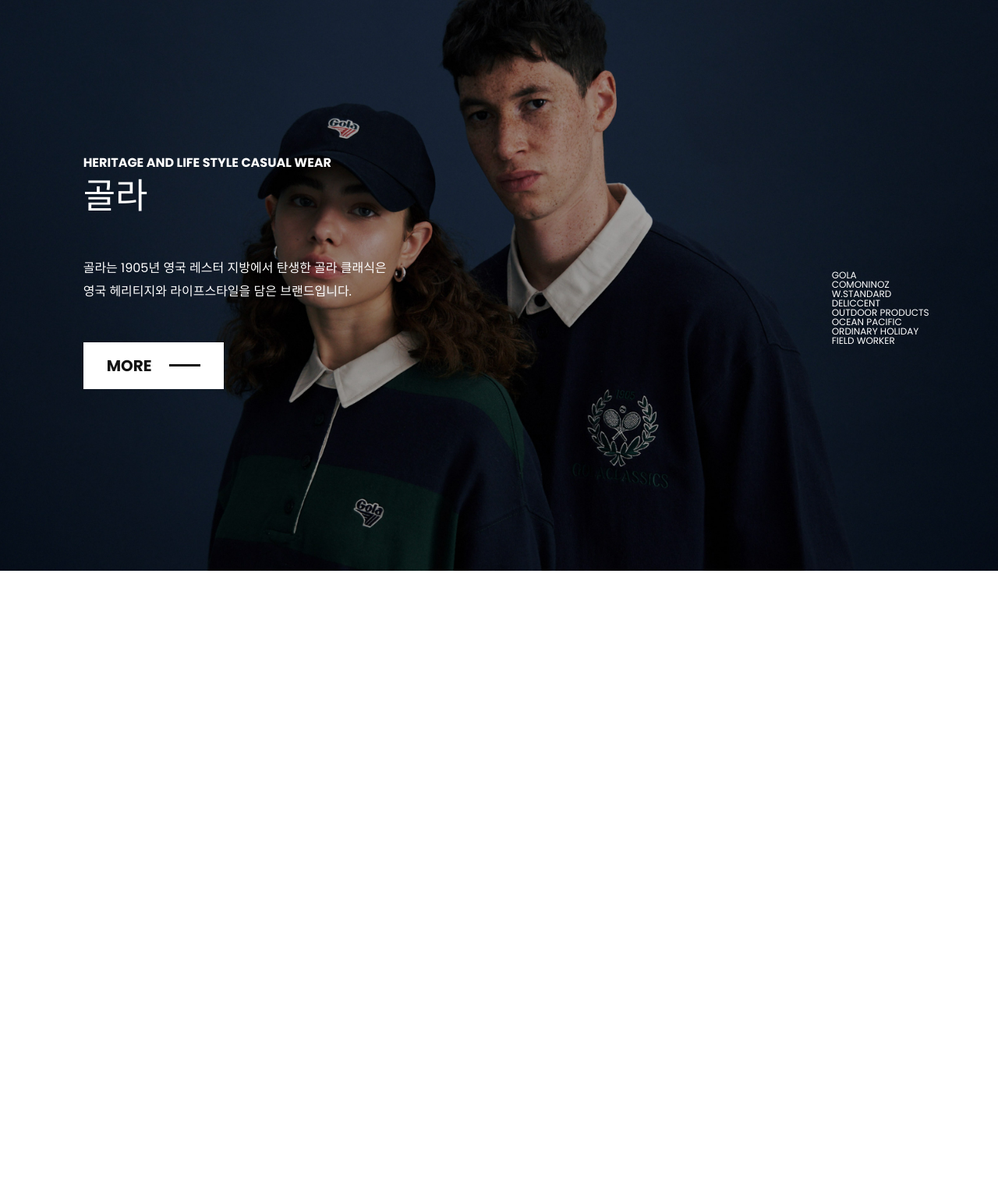
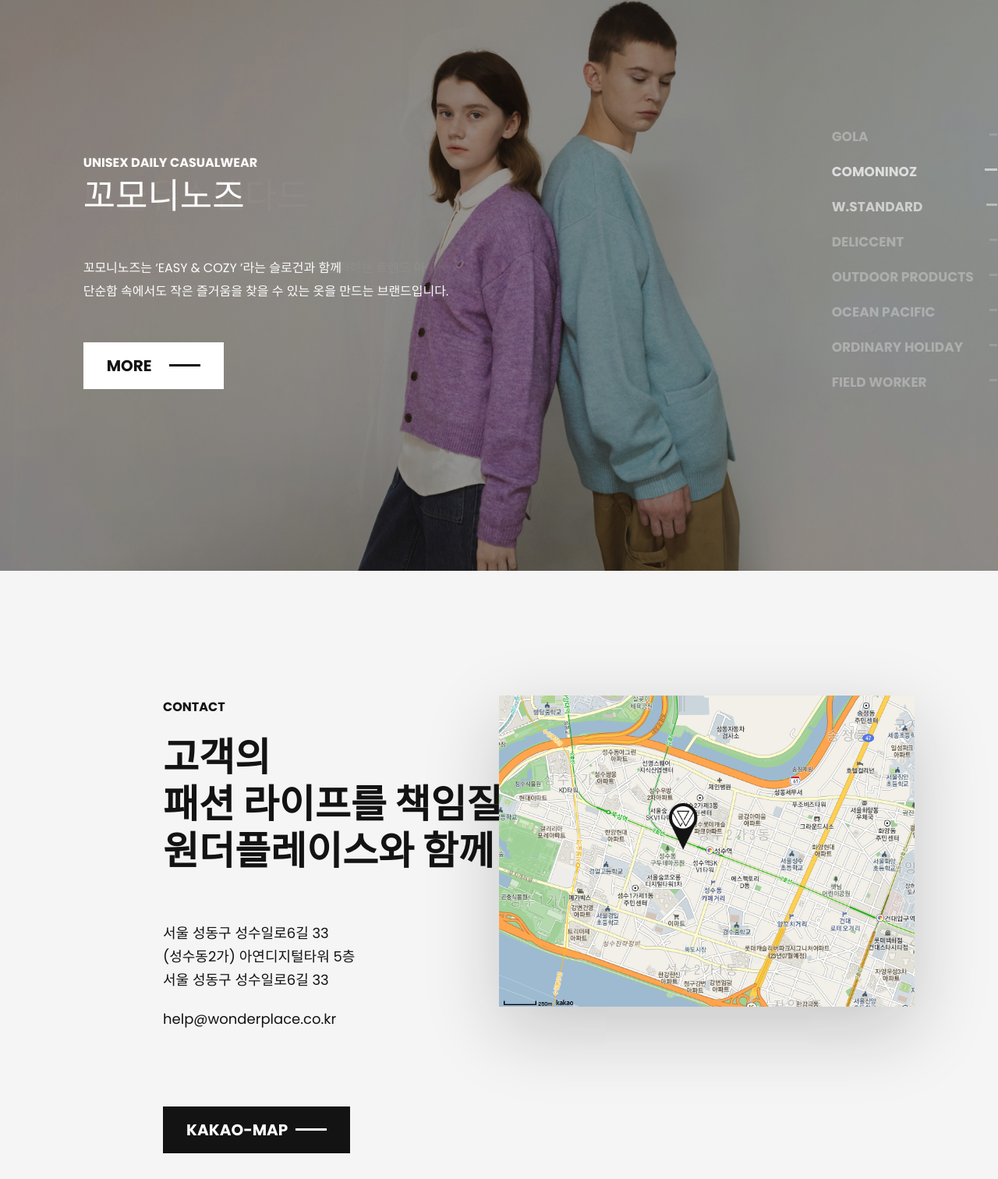
Before and after one commit to gaeguriBanchan/wonderplace-clone, a plain HTML site: page index.html in a window 1280 px wide. Shown: the part 3068-4580 px from the top of the page at 78% size. Before the commit the page ends 3800 px from the top, so only its background shows below. Drawn offline with nearby package versions, Linux system fonts and the light colour scheme; a web font is replaced by a local one.

Commit message:
contact 작업

```diff
--- a/css/style.css
+++ b/css/style.css
@@ -1,5 +1,5 @@
 @charset "utf-8";
-@import url('./font/font.css');
+@import url("./font/font.css");
 * {
   margin: 0;
   padding: 0;
@@ -112,7 +112,7 @@ body::-webkit-scrollbar-track {
   position: relative;
 }
 .gnb > li > a > span::after {
-  content: '';
+  content: "";
   position: absolute;
   left: 0;
   bottom: -10px;
@@ -144,7 +144,7 @@ body::-webkit-scrollbar-track {
   height: 100%;
 }
 .nav-mb i::before {
-  content: '';
+  content: "";
   position: absolute;
   left: 0;
   top: 0;
@@ -157,7 +157,7 @@ body::-webkit-scrollbar-track {
 }
 
 .nav-mb i::after {
-  content: '';
+  content: "";
   position: absolute;
   right: 0;
   top: 100%;
@@ -243,7 +243,7 @@ body::-webkit-scrollbar-track {
   color: #131313;
 }
 .gnb-mb li a::after {
-  content: '';
+  content: "";
   position: absolute;
   left: calc(100% + 15px);
   top: 55px;
@@ -307,7 +307,7 @@ body::-webkit-scrollbar-track {
   background: #000;
 }
 .gnb-mb-sns li a::before {
-  content: '';
+  content: "";
   position: absolute;
   left: 50%;
   top: 50%;
@@ -317,21 +317,21 @@ body::-webkit-scrollbar-track {
   transition: background-position 0.3s;
 }
 .i-fb::before {
-  background: url('../images/icon_sns.svg') no-repeat;
+  background: url("../images/icon_sns.svg") no-repeat;
   background-position: 0 0;
 }
 .i-fb:hover::before {
   background-position: -30px 0;
 }
 .i-is::before {
-  background: url('../images/icon_sns.svg') no-repeat;
+  background: url("../images/icon_sns.svg") no-repeat;
   background-position: 0 -30px;
 }
 .i-is:hover::before {
   background-position: -30px -30px;
 }
 .i-yt::before {
-  background: url('../images/icon_sns.svg') no-repeat;
+  background: url("../images/icon_sns.svg") no-repeat;
   background-position: 0 -60px;
 }
 .i-yt:hover::before {
@@ -409,7 +409,7 @@ body::-webkit-scrollbar-track {
   letter-spacing: 1px;
 }
 .sw-visual-control li::before {
-  content: '';
+  content: "";
   position: absolute;
   left: 0;
   top: 50%;
@@ -463,7 +463,7 @@ body::-webkit-scrollbar-track {
   font-size: 0;
 }
 .sw-visual-prev::before {
-  content: '';
+  content: "";
   display: inline-block;
   position: absolute;
   left: calc(50% + 6px);
@@ -493,7 +493,7 @@ body::-webkit-scrollbar-track {
 }
 
 .sw-visual-next::before {
-  content: '';
+  content: "";
   display: inline-block;
   position: absolute;
   left: calc(50% - 6px);
@@ -555,15 +555,15 @@ body::-webkit-scrollbar-track {
   height: 100%;
 }
 .v-bg-1 {
-  background: url('../images/bg01.jpg') no-repeat center;
+  background: url("../images/bg01.jpg") no-repeat center;
   background-size: cover;
 }
 .v-bg-2 {
-  background: url('../images/bg02.jpg') no-repeat center;
+  background: url("../images/bg02.jpg") no-repeat center;
   background-size: cover;
 }
 .v-bg-3 {
-  background: url('../images/bg03.jpg') no-repeat center;
+  background: url("../images/bg03.jpg") no-repeat center;
   background-size: cover;
 }
 
@@ -724,7 +724,7 @@ body::-webkit-scrollbar-track {
   border: 1px solid #fff;
 }
 .about-left a::after {
-  content: '';
+  content: "";
   display: block;
   width: 40px;
   min-width: 40px;
@@ -948,35 +948,35 @@ body::-webkit-scrollbar-track {
   height: 100%;
 }
 .swBrand-good-1 {
-  background: url('../images/bg_gola.jpg') no-repeat center;
+  background: url("../images/bg_gola.jpg") no-repeat center;
   background-size: cover;
 }
 .swBrand-good-2 {
-  background: url('../images/bg_comoninoz.jpg') no-repeat center;
+  background: url("../images/bg_comoninoz.jpg") no-repeat center;
   background-size: cover;
 }
 .swBrand-good-3 {
-  background: url('../images/bg_w.standard.jpg') no-repeat center;
+  background: url("../images/bg_w.standard.jpg") no-repeat center;
   background-size: cover;
 }
 .swBrand-good-4 {
-  background: url('../images/bg_deliccent.jpg') no-repeat center;
+  background: url("../images/bg_deliccent.jpg") no-repeat center;
   background-size: cover;
 }
 .swBrand-good-5 {
-  background: url('../images/bg_outdoor_products.jpg') no-repeat center;
+  background: url("../images/bg_outdoor_products.jpg") no-repeat center;
   background-size: cover;
 }
 .swBrand-good-6 {
-  background: url('../images/bg_ocean_pacific.jpg') no-repeat center;
+  background: url("../images/bg_ocean_pacific.jpg") no-repeat center;
   background-size: cover;
 }
 .swBrand-good-7 {
-  background: url('../images/bg_ordinary_holiday.jpg') no-repeat center;
+  background: url("../images/bg_ordinary_holiday.jpg") no-repeat center;
   background-size: cover;
 }
 .swBrand-good-8 {
-  background: url('../images/bg_field_worker.jpg') no-repeat center;
+  background: url("../images/bg_field_worker.jpg") no-repeat center;
   background-size: cover;
 }
 .swBrand-good-wrap {
@@ -1027,7 +1027,7 @@ body::-webkit-scrollbar-track {
   transition: 0.2s;
 }
 .swBrand-good-wrap a::after {
-  content: '';
+  content: "";
   display: inline-block;
   position: absolute;
   right: 30px;
@@ -1050,15 +1050,67 @@ body::-webkit-scrollbar-track {
 .swBrandMenu {
   position: absolute;
   top: 50%;
-  left: 83.333%;
+  left: 83.3333%;
+  transform: translateY(-50%);
   z-index: 99;
 }
 .swBrandMenu li {
 }
 .swBrandMenu li a {
+  position: relative;
+  display: block;
+  margin-right: 30px;
+  margin-bottom: 28px;
+  font-size: 17px;
+  font-weight: 700;
   color: #fff;
+  opacity: 0.3;
+  transition: 0.2s;
 }
 .swBrandMenu li a::after {
+  content: "";
+  display: inline-block;
+  position: absolute;
+  right: -30px;
+  top: 4px;
+  width: 10px;
+  height: 3px;
+  background-color: #fff;
+  opacity: 0.5;
+  transition: 0.2s;
+}
+.swBrandMenu li a:hover {
+  opacity: 1;
+}
+.swBrandMenu li a:hover::after {
+  opacity: 1;
+  width: 20px;
+}
+.swBrandMenu li.active a {
+  opacity: 1 !important;
+}
+.swBrandMenu li.active a::after {
+  opacity: 1 !important;
+  width: 20px !important;
+}
+.swBrand-pg {
+  position: absolute;
+  display: none;
+  left: 0 !important;
+  bottom: 20px !important;
+  width: 100%;
+  z-index: 999999;
+  text-align: center;
+}
+.swBrand-pg .swiper-pagination-bullet {
+  border-radius: 0;
+  width: 20px;
+  height: 3px;
+  opacity: 0.3;
+  background: #fff;
+}
+.swBrand-pg .swiper-pagination-bullet-active {
+  opacity: 1;
 }
 
 @media screen and (max-width: 1600px) {
@@ -1116,6 +1168,7 @@ body::-webkit-scrollbar-track {
     font-size: 16px;
   }
 }
+
 @media screen and (max-width: 1050px) {
   .brand-left h2 {
     font-size: 40px;
@@ -1193,6 +1246,12 @@ body::-webkit-scrollbar-track {
     width: 25px;
     background: #7e7f7a;
   }
+  .swBrandMenu {
+    display: none;
+  }
+  .swBrand-pg {
+    display: block;
+  }
 }
 
 @media screen and (max-width: 540px) {
@@ -1211,7 +1270,89 @@ body::-webkit-scrollbar-track {
 .location {
   position: relative;
   display: block;
+  background: #f5f5f5;
+  padding: 160px 0;
 }
+.location .inner {
+  width: 83.3333%;
+  max-width: 83.3333%;
+  padding: 0 8%;
+}
+.location-title {
+}
+.location-title span {
+  display: block;
+  font-size: 16px;
+  line-height: 30px;
+  font-weight: 700;
+  margin-bottom: 20px;
+}
+.location-title h3 {
+  font-size: 50px;
+  line-height: 60px;
+  font-weight: 700;
+  margin-bottom: 60px;
+}
+.location-map {
+  position: absolute;
+  right: 0;
+  top: 0;
+  width: 50%;
+  box-shadow: 0 30px 90px rgba(19, 19, 19, 0.2);
+}
+
+.location-map img {
+  width: 100%;
+}
+
+.location-addr {
+  font-size: 18px;
+  font-weight: 400;
+  line-height: 30px;
+}
+.location-addr a {
+  display: inline-block;
+  margin-top: 20px;
+  color: #131313;
+}
+.location-kko {
+  position: relative;
+  display: inline-block;
+  min-width: 180px;
+  height: 60px;
+  padding: 0 80px 0 30px;
+  background-color: #131313;
+  font-size: 20px;
+  font-weight: 700;
+  color: #fff;
+  line-height: 60px;
+  text-align: left;
+  transition: 0.2s;
+  margin-top: 97px;
+}
+.location-kko::after {
+  content: "";
+  display: inline-block;
+  vertical-align: middle;
+  position: absolute;
+  right: 30px;
+  top: 50%;
+  width: 40px;
+  height: 3px;
+  margin-top: -2px;
+  background-color: #fff;
+  transition: 0.2s;
+}
+.location-kko:hover {
+  background-color: transparent;
+  color: #131313;
+  box-shadow: inset 0px 0px 1px 1px #131313;
+}
+.location-kko:hover::after {
+  background-color: #131313;
+  color: #131313;
+}
+
 .footer {
   position: relative;
   display: block;
--- a/index.html
+++ b/index.html
@@ -333,7 +333,7 @@
           </div>
           <!-- swBrand 메뉴 -->
           <ul class="swBrandMenu">
-            <li><a href="#">GOLA</a></li>
+            <li class="active"><a href="#">GOLA</a></li>
             <li><a href="#">COMONINOZ</a></li>
             <li><a href="#">W.STANDARD</a></li>
             <li><a href="#">DELICCENT</a></li>
@@ -342,11 +342,32 @@
             <li><a href="#">ORDINARY HOLIDAY</a></li>
             <li><a href="#">FIELD WORKER</a></li>
           </ul>
+          <!-- swBrand Pagination -->
+          <div class="swBrand-pg"></div>
         </div>
       </section>
       <!-- 회사위치 -->
       <section class="location">
-        <div class="inner"></div>
+        <div class="inner">
+          <div class="location-title">
+            <span>CONTACT</span>
+            <h3>
+              고객의 <br />
+              패션 라이프를 책임질 <br />
+              원더플레이스와 함께 <br />
+            </h3>
+          </div>
+          <div class="location-map">
+            <img src="images/map.png" alt="" />
+          </div>
+          <div class="location-addr">
+            서울 성동구 성수일로6길 33 <br />
+            (성수동2가) 아연디지털타워 5층 <br />
+            서울 성동구 성수일로6길 33 <br />
+            <a href="mailto:#">help@wonderplace.co.kr</a>
+          </div>
+          <a class="location-kko" href="#">KAKAO-MAP</a>
+        </div>
       </section>
       <!-- 하단 -->
       <footer class="footer">
--- a/js/script.js
+++ b/js/script.js
@@ -3,9 +3,9 @@ window.onload = function () {
   AOS.init();
 
   // 모바일 메뉴 관련
-  const navMb = document.querySelector('.nav-mb');
-  const mbWrap = document.querySelector('.mb-wrap');
-  navMb.addEventListener('click', function () {
+  const navMb = document.querySelector(".nav-mb");
+  const mbWrap = document.querySelector(".mb-wrap");
+  navMb.addEventListener("click", function () {
     // 인라인 방식
     // if (mbWrap.style.display === "block") {
     //   mbWrap.style.display = "none";
@@ -14,33 +14,33 @@ window.onload = function () {
     // }
 
     // 클래스 추가 방식
-    const state = mbWrap.classList.contains('active');
+    const state = mbWrap.classList.contains("active");
     if (state) {
-      navMb.classList.remove('active');
-      mbWrap.classList.remove('active');
+      navMb.classList.remove("active");
+      mbWrap.classList.remove("active");
     } else {
-      navMb.classList.add('active');
-      mbWrap.classList.add('active');
+      navMb.classList.add("active");
+      mbWrap.classList.add("active");
     }
   });
 
   // 비주얼 슬라이드
   // 동적 즉, 서버에서 슬라이드를 생성하는 경우
   const slideTotal = document.querySelectorAll(
-    '.swVisual .swiper-slide'
+    ".swVisual .swiper-slide"
   ).length;
-  const slideControlUl = document.querySelector('.sw-visual-control');
-  let html = '';
+  const slideControlUl = document.querySelector(".sw-visual-control");
+  let html = "";
   for (let i = 0; i < slideTotal; i++) {
     let tempI = i + 1;
     if (i < 9) {
-      tempI = '0' + (i + 1);
+      tempI = "0" + (i + 1);
     }
     html += `<li>${tempI}</li>`;
   }
   slideControlUl.innerHTML = html;
 
-  const swVisual = new Swiper('.swVisual', {
+  const swVisual = new Swiper(".swVisual", {
     loop: true,
     speed: 800,
     autoplay: {
@@ -48,25 +48,25 @@ window.onload = function () {
       disableOnInteraction: false,
     },
     navigation: {
-      nextEl: '.sw-visual-next',
-      prevEl: '.sw-visual-prev',
+      nextEl: ".sw-visual-next",
+      prevEl: ".sw-visual-prev",
     },
   });
 
   // swVisual.on("slideChange", function () {
   //   console.log("slide changed");
   // });
-  swVisual.on('slideChangeTransitionStart', function () {
+  swVisual.on("slideChangeTransitionStart", function () {
     // console.log("slide changed", this.realIndex);
     changeSwVisual(this.realIndex);
   });
 
   // 비주얼 슬라이드 제어 목록
-  let swVisualControlLi = document.querySelectorAll('.sw-visual-control li');
+  let swVisualControlLi = document.querySelectorAll(".sw-visual-control li");
   // console.log(swVisualControlLi);
   swVisualControlLi.forEach((item, index) => {
     // console.log(item);
-    item.addEventListener('click', function () {
+    item.addEventListener("click", function () {
       // 내가 만드는 함수
       changeSwVisual(index);
     });
@@ -76,10 +76,10 @@ window.onload = function () {
     // css 처리 (포커스 클래스 추가 및 제거)
     // 1. active 클래스 모두 제거
     swVisualControlLi.forEach((item, index) => {
-      item.classList.remove('active');
+      item.classList.remove("active");
     });
     // 2. 클릭된 번호를 이용해서 클래스 추가하기
-    swVisualControlLi[_idx].classList.add('active');
+    swVisualControlLi[_idx].classList.add("active");
     // 3. 클릭된 번호를 이용해서 Swiper 를 이동
     // * 주의 사항 (loop 를 옵션으로 준 경우는 아래 구문 금지)
     // swVisual.slideTo(_index);
@@ -92,7 +92,59 @@ window.onload = function () {
   }
 
   // brandSlide
-  const swBrand = new Swiper('.swBrand');
+  let swBrandBts = document.querySelectorAll(".swBrandMenu > li");
+  const swBrand = new Swiper(".swBrand", {
+    pagination: {
+      el: ".swBrand-pg ",
+      clickable: true,
+    },
+    effect: "fade",
+    speed: 1000,
+    autoplay: {
+      delay: 2000,
+      disableOnInteraction: false,
+    },
+  });
+
+  swBrand.on("slideChangeTransitionStart", function () {
+    // console.log("slide changed", this.realIndex);
+    changeSwBrandFocus(this.realIndex);
+  });
+
+  swBrandBts.forEach((item, index) => {
+    item.addEventListener("click", function (e) {
+      // href 막기
+      e.preventDefault();
+      // 인덱스 번호를 넘겨서 슬라이드를 이동한다.
+      changeSwBrand(index);
+    });
+  });
+
+  function changeSwBrand(index) {
+    // 슬라이드 이동
+    swBrand.slideTo(index);
+    changeSwBrandFocus(index);
+  }
+
+  // active 클래스 이동
+  function changeSwBrandFocus(index) {
+    // li 태그에서 active 클래스 모두 지우기
+    swBrandBts.forEach((item) => {
+      item.classList.remove("active");
+    });
+    // 하나만 포커스(active) 클래스 적용
+    swBrandBts[index].classList.add("active");
+  }
+
+  // 자동 플레이 막기/재실행
+  const swBrandWrap = document.querySelector(".swBrandWrap");
+
+  swBrandWrap.addEventListener("mouseenter", function () {
+    swBrand.autoplay.stop();
+  });
+  swBrandWrap.addEventListener("mouseleave", function () {
+    swBrand.autoplay.start();
+  });
 
   // Visual Swiper 스케일 효과
   // 참조 https://bkstudio.tistory.com/6
@@ -103,12 +155,12 @@ window.onload = function () {
   let scTop = window.scrollY || window.pageYOffset;
 
   // 변화를 줄 대상
-  let swVisualWrap = document.querySelector('.swVisual-wrap');
+  let swVisualWrap = document.querySelector(".swVisual-wrap");
 
   /* effectText 인터렉션 */
   let stX = 50; // 50% 를 기준으로 한다. (translate)
-  let effect_01 = document.querySelector('.effect-01');
-  let effect_02 = document.querySelector('.effect-02');
+  let effect_01 = document.querySelector(".effect-01");
+  let effect_02 = document.querySelector(".effect-02");
 
   // 변화를 적용할 함수
   function swVisualMove() {
@@ -134,9 +186,11 @@ window.onload = function () {
 
   function effectText() {
     let value02 = stX * 2;
+    //https://developer.mozilla.org/ko/docs/Web/API/Element/getBoundingClientRect
     let rect =
-      document.querySelector('.effect').getBoundingClientRect().top +
+      document.querySelector(".effect").getBoundingClientRect().top +
       window.scrollY;
+    // windHeight: 웹브라우저 내용(상단 웹브라우저 메뉴 제거한 높이)
     let offset = rect - winHeight;
 
     let calvalue = scTop - offset;
@@ -145,22 +199,24 @@ window.onload = function () {
     if (window.innerWidth <= 540) {
       ratio = ratio * 0.5;
     }
-    let cssTxt = 'translate(' + ratio + '%,0px)';
+    let cssTxt = "translate(" + ratio + "%,0px)";
     effect_01.style.transform = cssTxt;
+    // console.log(cssTxt);
 
     // ratio = -ratio;
-    let cssTxt2 = 'translate(' + -1 * ratio + '%,0px)';
+    let cssTxt2 = "translate(" + -1 * ratio + "%,0px)";
     effect_02.style.transform = cssTxt2;
+    // console.log(cssTxt2);
   }
 
   // 기준값 갱신
-  window.addEventListener('scroll', function () {
+  window.addEventListener("scroll", function () {
     winHeight = window.innerHeight;
     scTop = window.scrollY || window.pageYOffset;
     swVisualMove();
     effectText();
   });
-  window.addEventListener('resize', function () {
+  window.addEventListener("resize", function () {
     winHeight = window.innerHeight;
     scTop = window.scrollY || window.pageYOffset;
     swVisualMove();
```
Also changed, not shown: images/map.png (added).
